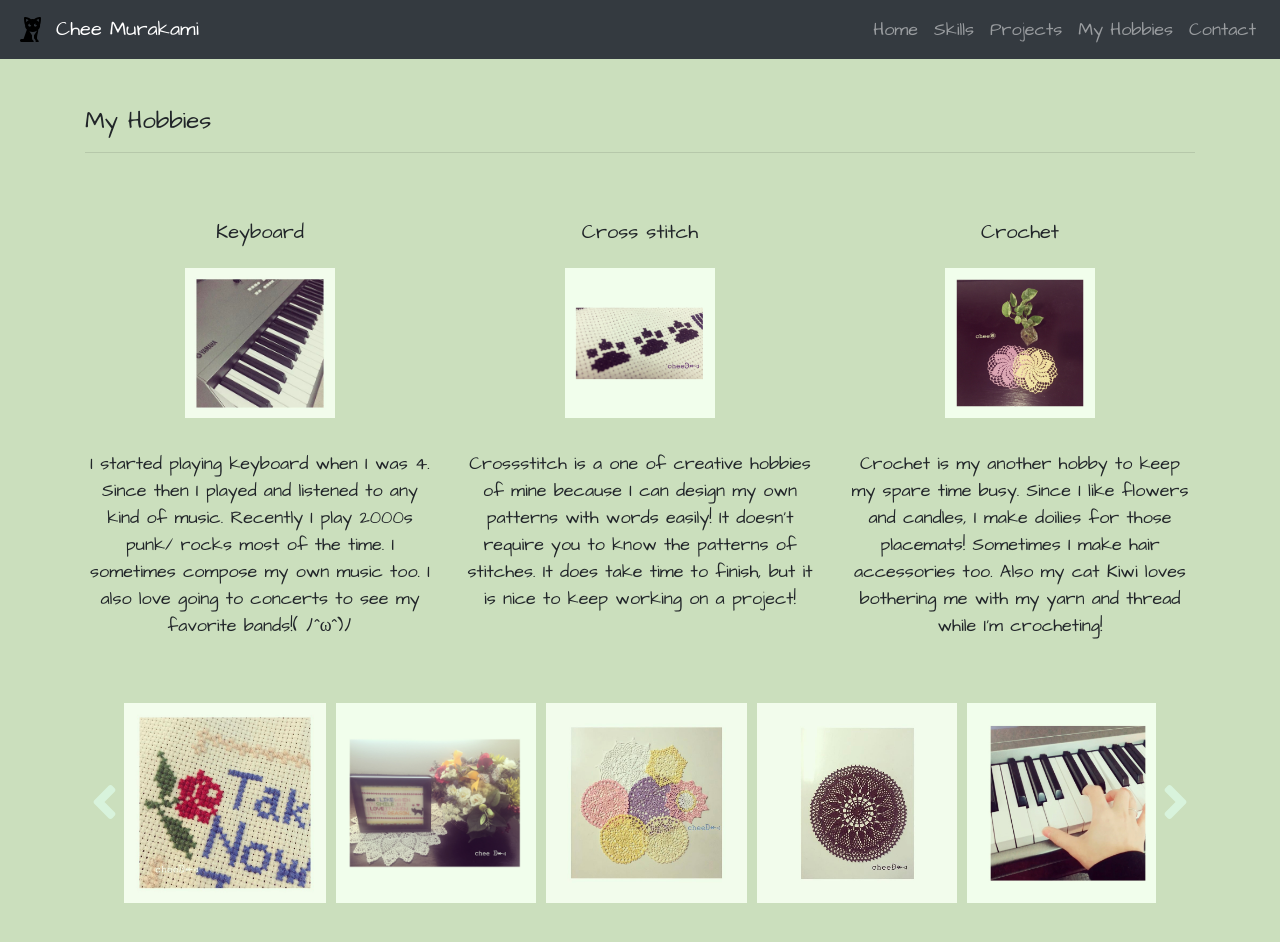
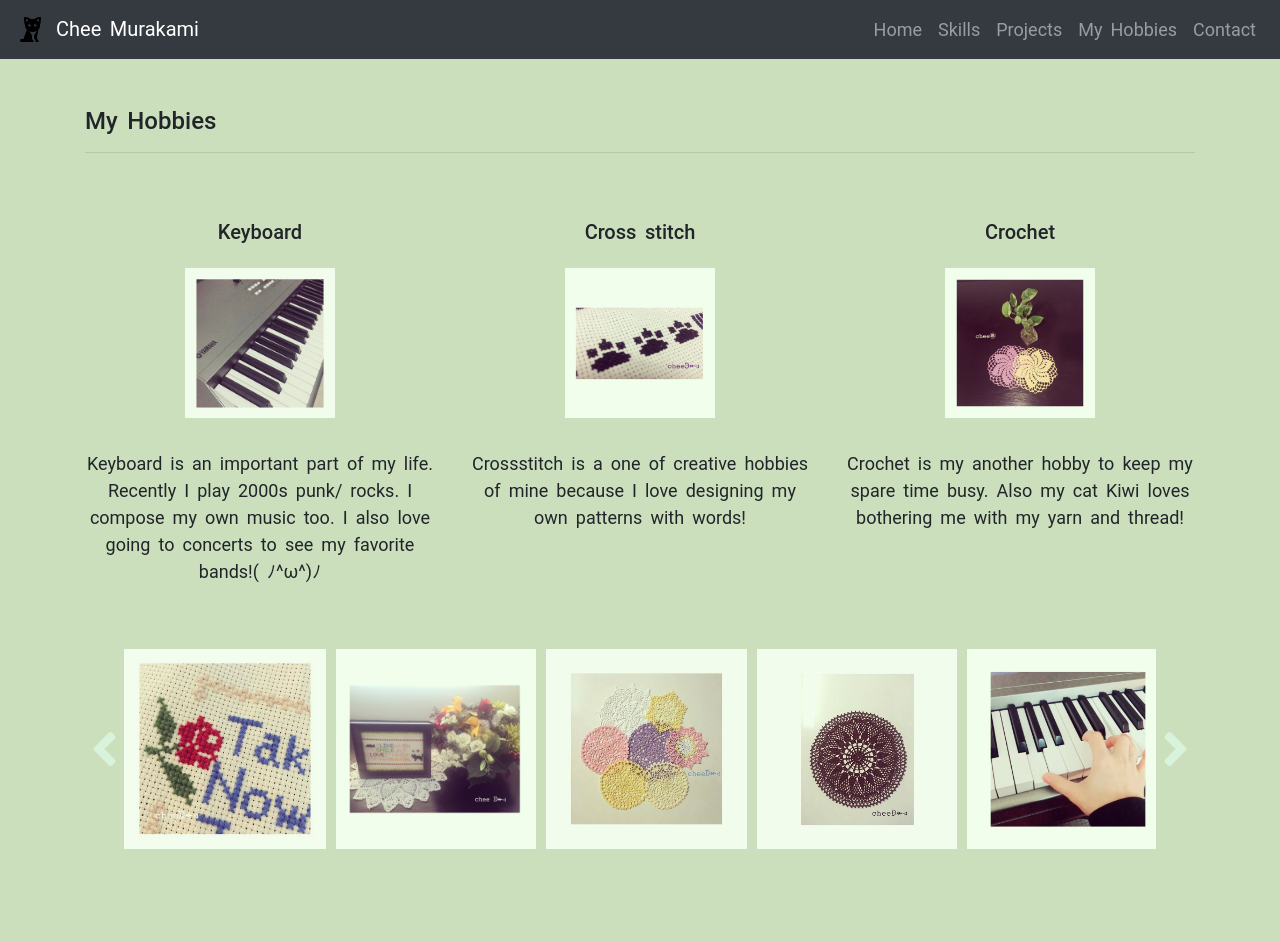
Before and after one commit to cheemurakami/portfolio, a React (Create React App) app: page /myhobbies in a window 1280 px wide. Shown: the top 942 px of the page. After the commit the page ends 897 px from the top, so only its background shows below. Built offline with nearby package versions, Linux system fonts and the light colour scheme.

Commit message:
edit hobbies

```diff
--- a/src/components/Hobbies.js
+++ b/src/components/Hobbies.js
@@ -50,10 +50,9 @@ class Hobbies extends React.Component {
                 alt="keyboard"
               />
               <p className="mt-3">
-                I started playing keyboard when I was 4. Since then I played and
-                listened to any kind of music. Recently I play 2000s punk/ rocks
-                most of the time. I sometimes compose my own music too. I also
-                love going to concerts to see my favorite bands!( ﾉ^ω^)ﾉ
+                Keyboard is an important part of my life. Recently I play 2000s
+                punk/ rocks. I compose my own music too.
+                I also love going to concerts to see my favorite bands!( ﾉ^ω^)ﾉ
               </p>
             </Col>
             <Col md={4} className="hobbyCard">
@@ -66,10 +65,8 @@ class Hobbies extends React.Component {
                 alt="crosstitch3"
               />
               <p className="mt-3">
-                Crossstitch is a one of creative hobbies of mine because I can
-                design my own patterns with words easily! It doesn't require you
-                to know the patterns of stitches. It does take time to finish,
-                but it is nice to keep working on a project!
+                Crossstitch is a one of creative hobbies of mine because I love
+                designing my own patterns with words!
               </p>
             </Col>
             <Col md={4} className="hobbyCard">
@@ -82,10 +79,8 @@ class Hobbies extends React.Component {
                 alt="doily3"
               />
               <p className="mt-3">
-                Crochet is my another hobby to keep my spare time busy. Since I
-                like flowers and candles, I make doilies for those placemats!
-                Sometimes I make hair accessories too. Also my cat Kiwi loves
-                bothering me with my yarn and thread while I'm crocheting!
+                Crochet is my another hobby to keep my spare time busy. Also my cat Kiwi loves
+                bothering me with my yarn and thread!
               </p>
             </Col>
           </Row>
--- a/src/components/Skills.js
+++ b/src/components/Skills.js
@@ -9,7 +9,7 @@ class Skills extends React.Component {
       datasets: [
         {
           label: "Confortableness",
-          data: [9, 7, 9, 9, 7, 6, 5, 0, 10, 6.5],
+          data: [8, 6, 8, 8, 6, 5, 5, 0, 10, 6.5],
           fill: false,
           backgroundColor: [
             "rgba(255, 99, 132, 0.2)",
--- a/src/index.css
+++ b/src/index.css
@@ -1,13 +1,11 @@
 body {
   margin: 0;
-  font-family: -apple-system, BlinkMacSystemFont, 'Segoe UI', 'Roboto', 'Oxygen',
-    'Ubuntu', 'Cantarell', 'Fira Sans', 'Droid Sans', 'Helvetica Neue',
-    sans-serif;
+  font-family: 'Roboto', sans-serif;
   -webkit-font-smoothing: antialiased;
   -moz-osx-font-smoothing: grayscale;
   background-color: #cbdfbd;
-  font-family: 'Architects Daughter', cursive;
   font-size: 18px;
+  word-spacing: 0.2em;
 }
 
 code {
```
